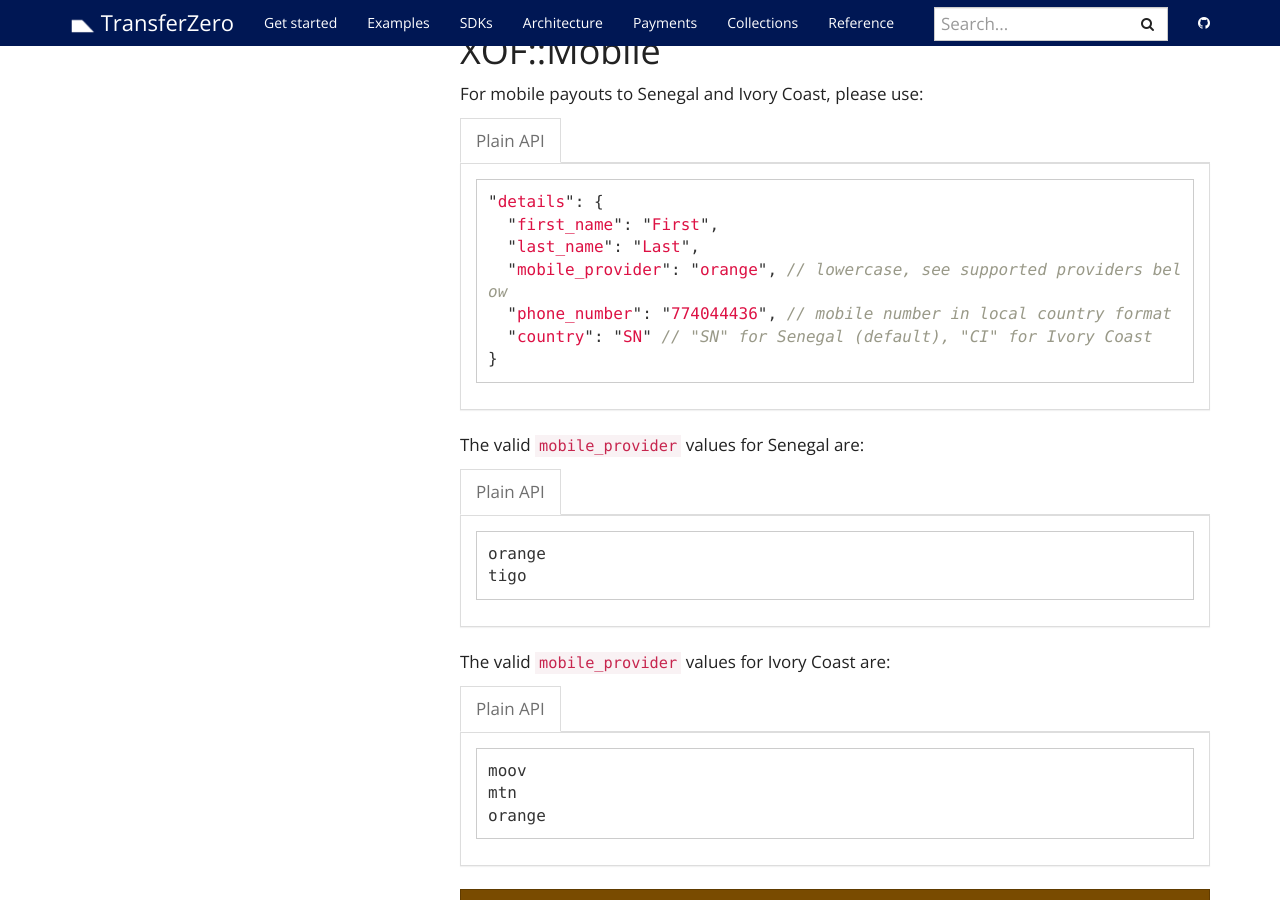
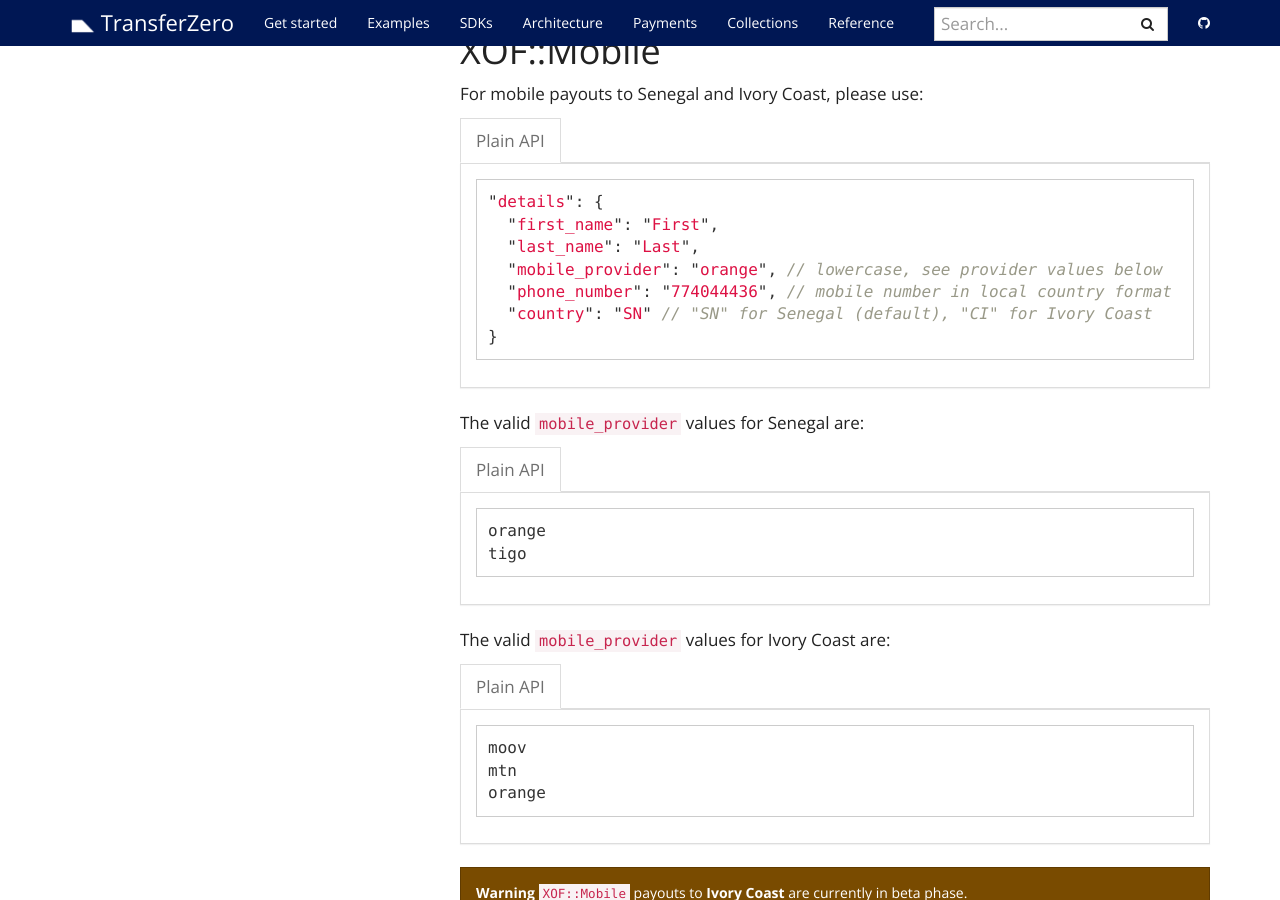
Before and after one commit to transferzero/api-documentation, a Jekyll site: the page built from _docs/payout-details.md, in a window 1280 px wide and 900 px high, scrolled down 10751 px. Built offline with Jekyll 4.4.1, drawn with Linux system fonts in a browser that asks for light colours; nearby versions of some CDN libraries; comment, search, counter and statistics services are not loaded.

Commit message:
Shorten mobile provider description to keep text on a single line

```diff
--- a/_docs/payout-details.md
+++ b/_docs/payout-details.md
@@ -480,7 +480,7 @@ For mobile payouts to Senegal and Ivory Coast, please use:
 "details": {
   "first_name": "First",
   "last_name": "Last",
-  "mobile_provider": "orange", // lowercase, see supported providers below
+  "mobile_provider": "orange", // lowercase, see provider values below
   "phone_number": "774044436", // mobile number in local country format
   "country": "SN" // "SN" for Senegal (default), "CI" for Ivory Coast
 }
```
